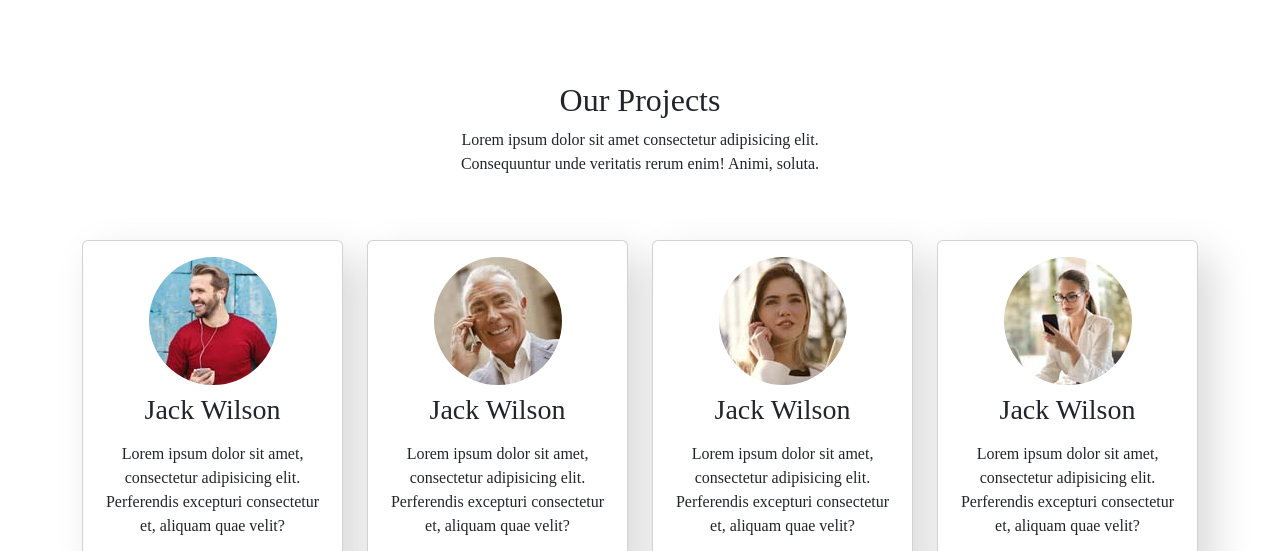
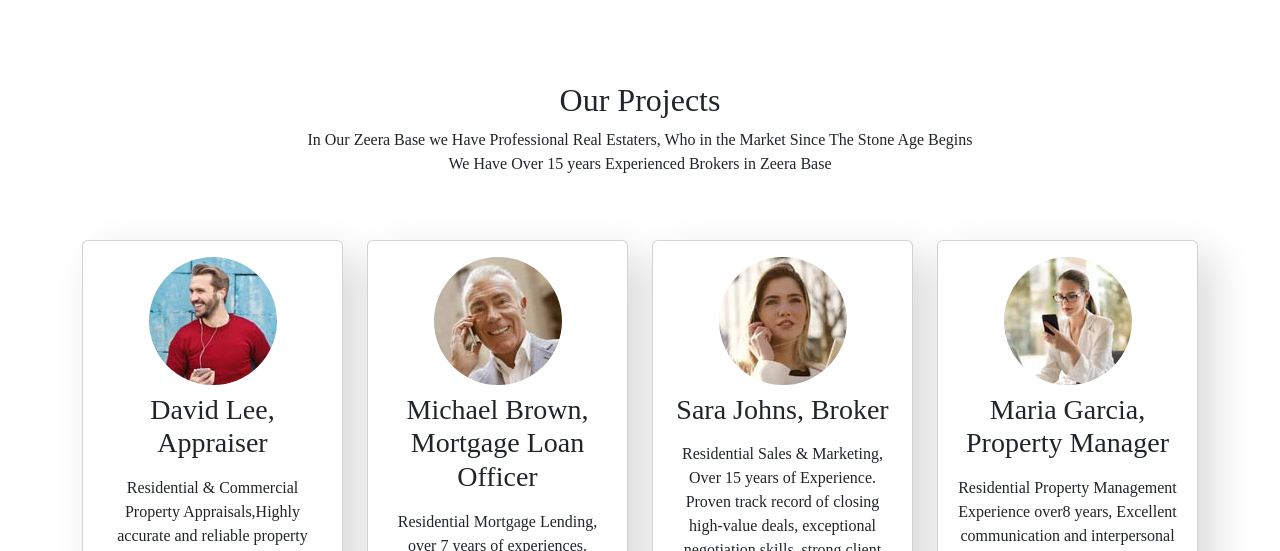
Before and after one commit to ajrun20/ajrun20.github.io, a plain HTML site: page index.html in a window 1280 px wide. Shown: the part 3070-3621 px from the top of the page. Drawn offline with nearby package versions, Linux system fonts and the light colour scheme.

Commit message:
Update index.html
Change Some contexts

```diff
--- a/index.html
+++ b/index.html
@@ -233,8 +233,8 @@
             <div class="col-md-12">
               <div class="section-header text-center pb-5">
                 <h2>Our Projects</h2>
-                <p>Lorem ipsum dolor sit amet consectetur adipisicing elit.<br>
-                 Consequuntur unde veritatis rerum enim! Animi, soluta.</p>
+                <p>In Our Zeera Base we Have Professional Real Estaters, Who in the Market Since The Stone Age Begins<br>
+                We Have Over 15 years Experienced Brokers in Zeera Base</p>
               </div>
             </div>
           </div>
@@ -244,10 +244,10 @@
                 <div class="card-body">
                   <img src="project-1-img/team-1.jpg" alt="" class="img-fuild rounded-circle">
                   <h3 class="card-title py-2">
-                    Jack Wilson
+                    David Lee, Appraiser
                   </h3>
-                  <p class="card-text">Lorem ipsum dolor sit amet, consectetur adipisicing elit.
-                  Perferendis excepturi consectetur et, aliquam quae velit?</p>
+                  <p class="card-text"> Residential & Commercial Property Appraisals,Highly accurate and reliable property valuations, meticulous attention to detail, in-depth knowledge of local market trends and regulations, expert report writing.
+                   Certified General Appraiser with a strong reputation for unbiased and objective assessments.</p>
                   <p class="socials">
                     <i class="bi bi-twitter text-dark mx-1"></i>
                     <i class="bi bi-instagram text-dark mx-1"></i>
@@ -263,10 +263,11 @@
                 <div class="card-body">
                   <img src="project-1-img/team-2.jpg" alt="" class="img-fuild rounded-circle">
                   <h3 class="card-title py-2">
-                    Jack Wilson
+                    Michael Brown, Mortgage Loan Officer
                   </h3>
-                  <p class="card-text">Lorem ipsum dolor sit amet, consectetur adipisicing elit.
-                  Perferendis excepturi consectetur et, aliquam quae velit?</p>
+                  <p class="card-text"> Residential Mortgage Lending, over 7 years of experiences.
+ Extensive knowledge of various loan programs, personalized guidance to clients throughout the
+                      mortgage process, competitive rates and flexible terms, strong commitment to customer satisfaction.Consistently exceeds lending goals and maintains a high approval rate for loan applications. </p>
                   <p class="socials">
                     <i class="bi bi-twitter text-dark mx-1"></i>
                     <i class="bi bi-instagram text-dark mx-1"></i>
@@ -282,10 +283,11 @@
                 <div class="card-body">
                   <img src="project-1-img/team-3.jpg" alt="" class="img-fuild rounded-circle">
                   <h3 class="card-title py-2">
-                    Jack Wilson
+                    Sara Johns, Broker
                   </h3>
-                  <p class="card-text">Lorem ipsum dolor sit amet, consectetur adipisicing elit.
-                  Perferendis excepturi consectetur et, aliquam quae velit?</p>
+                  <p class="card-text"> Residential Sales & Marketing, Over 15 years of Experience.  Proven track record of closing high-value deals, exceptional negotiation skills, strong client relationships, in-depth market knowledge.
+
+           Consistently ranked among the top 10 real estate agents in the region for the past 5 years.</p>
                   <p class="socials">
                     <i class="bi bi-twitter text-dark mx-1"></i>
                     <i class="bi bi-instagram text-dark mx-1"></i>
@@ -301,10 +303,12 @@
                 <div class="card-body">
                   <img src="project-1-img/team-4.jpg" alt="" class="img-fuild rounded-circle">
                   <h3 class="card-title py-2">
-                    Jack Wilson
+                     Maria Garcia, Property Manager
                   </h3>
-                  <p class="card-text">Lorem ipsum dolor sit amet, consectetur adipisicing elit.
-                  Perferendis excepturi consectetur et, aliquam quae velit?</p>
+                  <p class="card-text">
+ Residential Property Management
+Experience over8 years, Excellent communication and interpersonal skills, proficient in tenant screening and selection, adept at resolving maintenance issues and addressing tenant concerns, strong financial management skills.
+                      Successfully managed a diverse portfolio of rental properties with high tenant satisfaction rates. </p>
                   <p class="socials">
                     <i class="bi bi-twitter text-dark mx-1"></i>
                     <i class="bi bi-instagram text-dark mx-1"></i>
@@ -324,8 +328,7 @@
             <div class="col-md-12">
               <div class="section-header text-center pb-5">
                 <h2>Contact Us</h2>
-                <p>Lorem ipsum dolor sit amet consectetur adipisicing elit.<br>
-                 Consequuntur unde veritatis rerum enim! Animi, soluta.</p>
+                <p> Contact Us For More Queries and Consulting , Here in Zeera Base Mortage , Financial Consulting is Absolutely Free!</p>
               </div>
             </div>
           </div>
```
